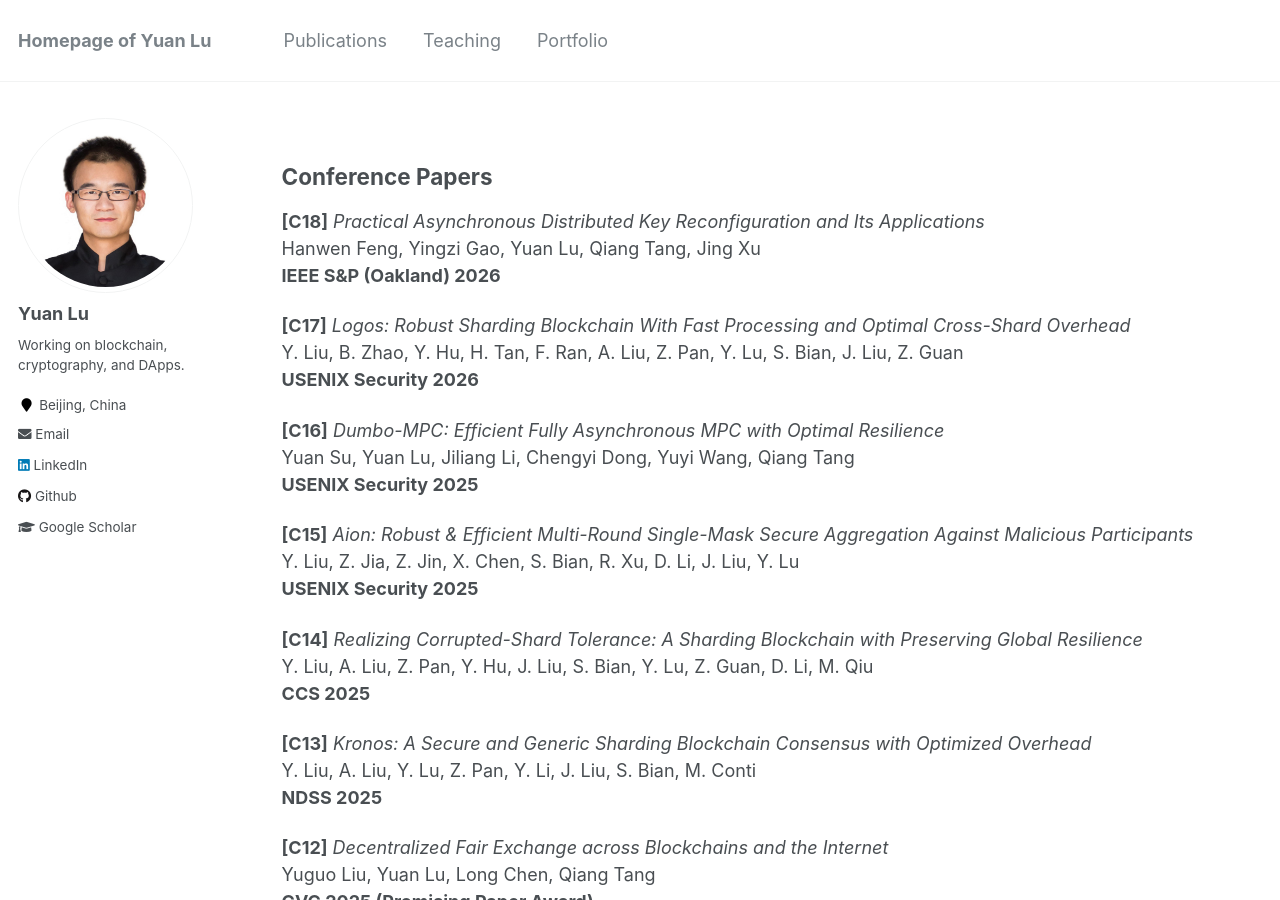
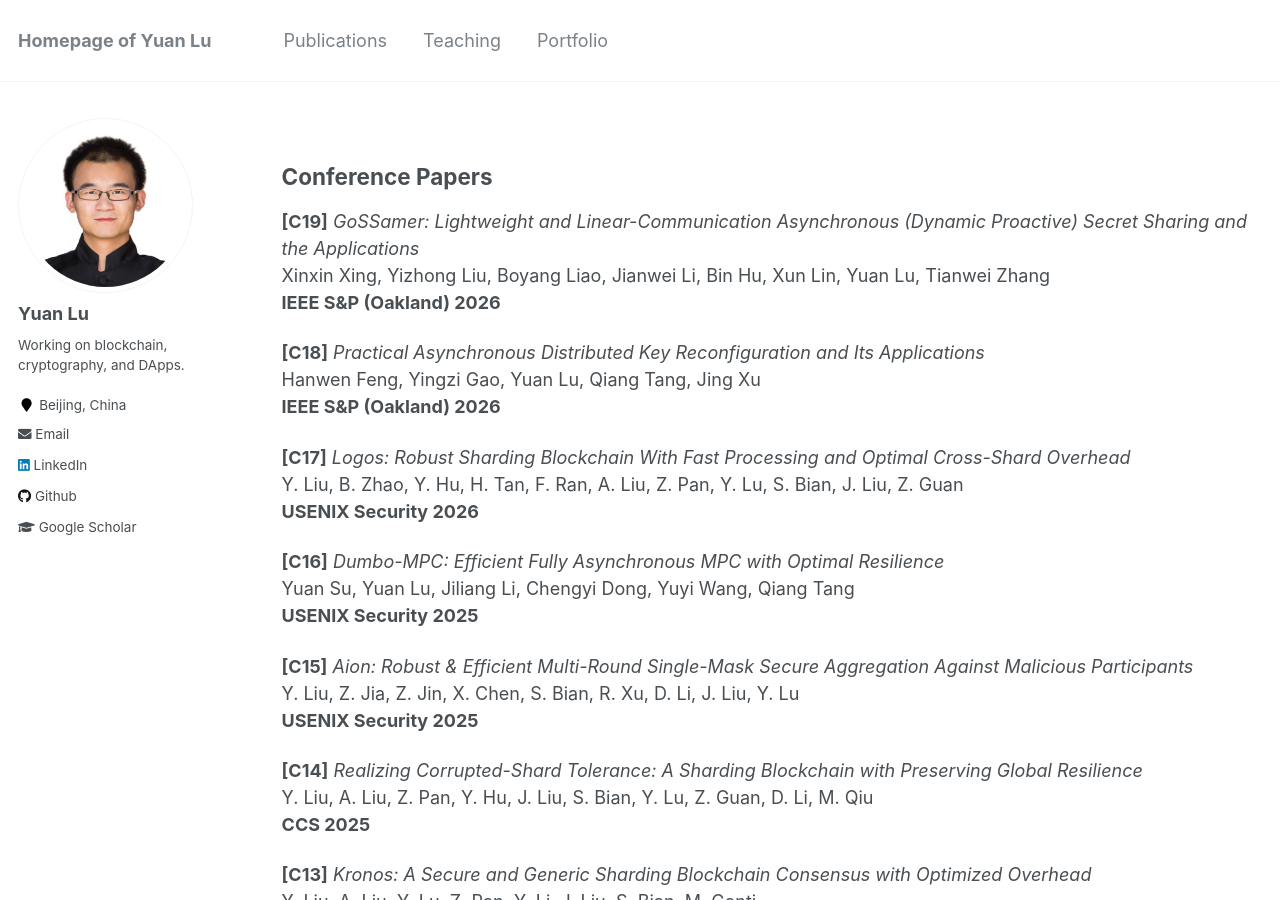
Before and after one commit to yylluu/yylluu.github.io, a Jekyll site: the page built from _pages/publications.md, in a window 1280 px wide and 900 px high. Built offline with Jekyll 4.4.1, drawn with Linux system fonts in a browser that asks for light colours.

Commit message:
Update publications.md

```diff
--- a/_pages/publications.md
+++ b/_pages/publications.md
@@ -8,6 +8,11 @@ author_profile: true
 
 
 ## Conference Papers
+
+
+**[C19]** *GoSSamer: Lightweight and Linear-Communication Asynchronous (Dynamic Proactive) Secret Sharing and the Applications*
+Xinxin Xing, Yizhong Liu, Boyang Liao, Jianwei Li, Bin Hu, Xun Lin, Yuan Lu, Tianwei Zhang
+**IEEE S&P (Oakland) 2026**
 
 
 
```
